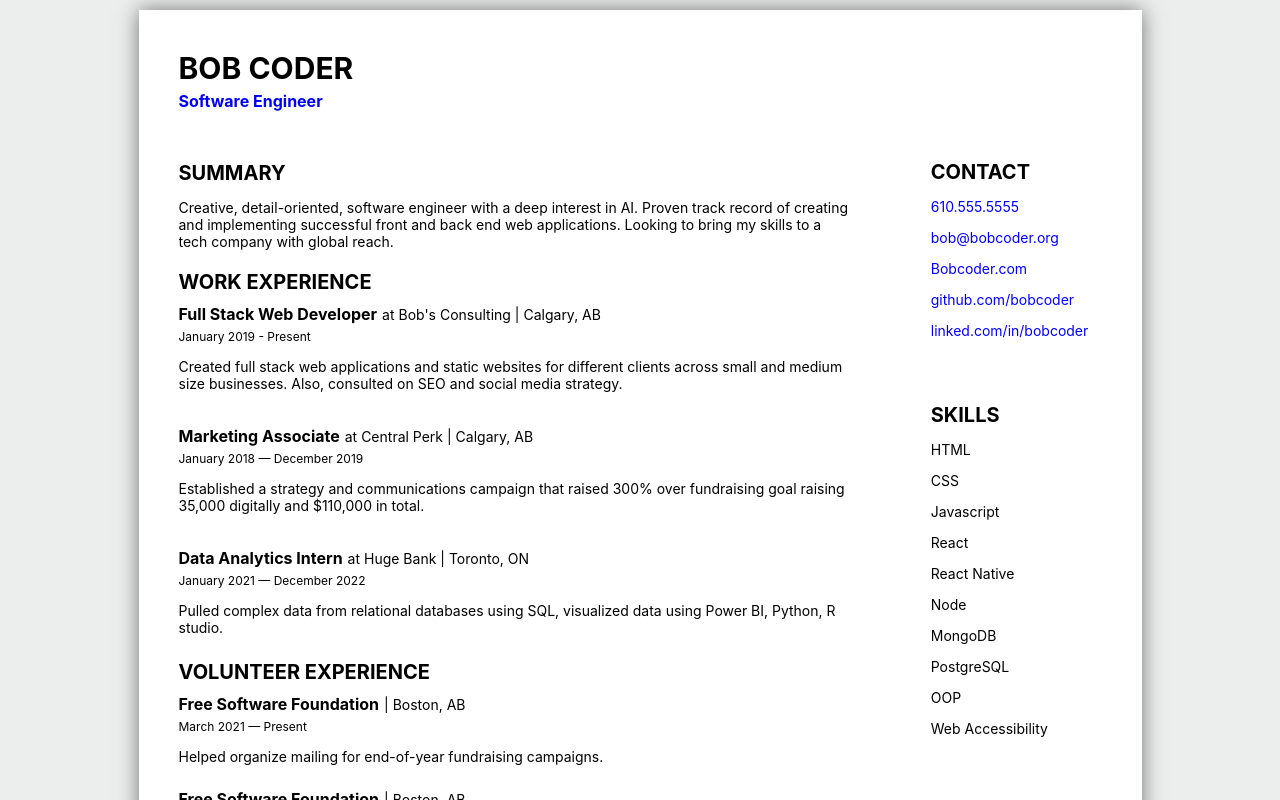
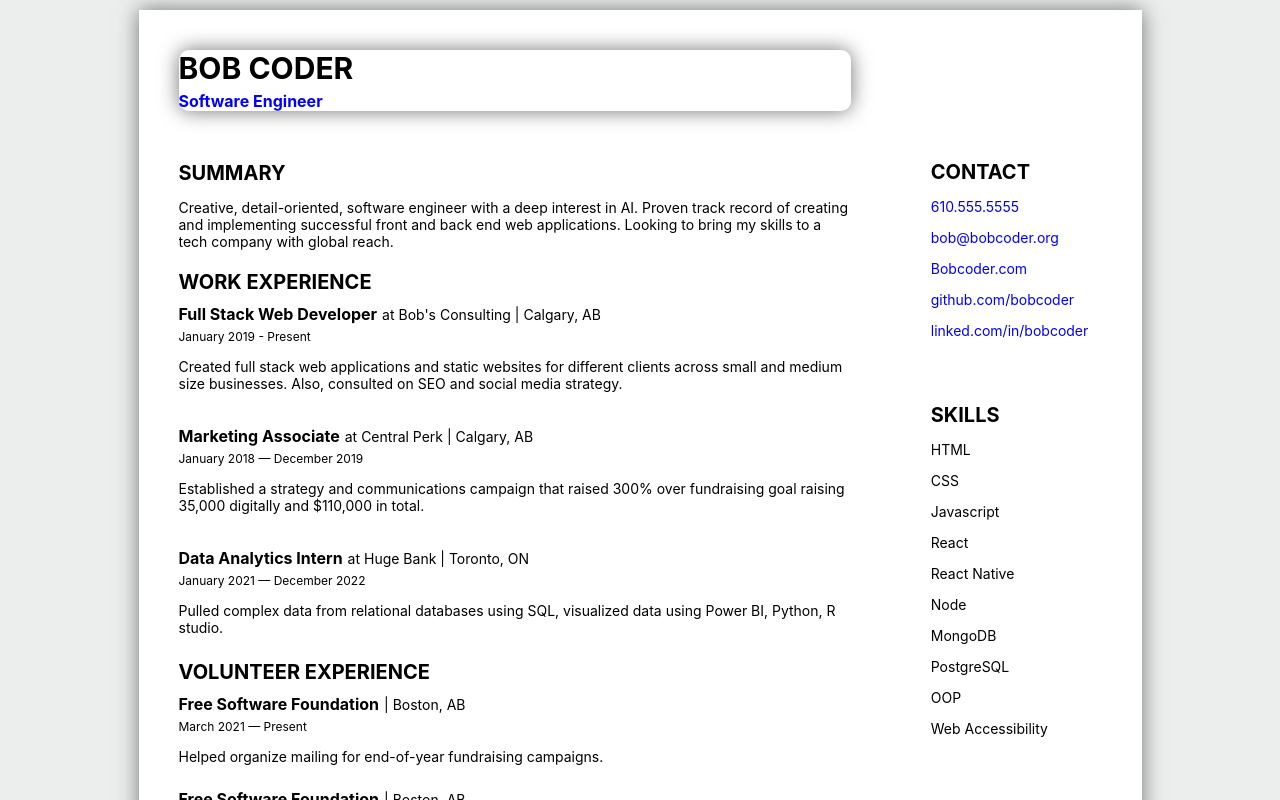
Before and after one commit to ianvei/cv-react, a React (Create React App) app: page / in a window 1280 px wide. In both pictures the pointer is over the element 514 px from the left and 80 px from the top of the page. Shown: the top 800 px of the page. Built offline with nearby package versions, Linux system fonts and the light colour scheme.

Commit message:
added div highlighting on hover

```diff
--- a/src/components/Summary.js
+++ b/src/components/Summary.js
@@ -39,7 +39,7 @@ export default class Summary extends Component {
                 {/* <button onClick={this.openForm} className="edit-summary-btn">Edit</button> */}
                 <form action="" className={isActive ? "summary-form-visible" : 'hidden'}>
                     <button className="summaryClose" onClick={this.closeForm}>Close</button>
-                    <label htmlFor="textArea">Enter your name</label>
+                    <label htmlFor="textArea">Enter profile summary</label>
                         {/* <input
                             className="textArea"
                             rows='4'
--- a/src/components/Volunteer.js
+++ b/src/components/Volunteer.js
@@ -97,14 +97,14 @@ export default class Volunteer extends Component {
                                                 type="text"
                                                 id={index}
                                             />
-                                        <label htmlFor="employer">Enter company name</label>
+                                        {/* <label htmlFor="employer">Enter company name</label>
                                             <input
                                                 onChange={(e) => this.onChange(e, index)}
                                                 value={singleJob.job.employer}
                                                 name='employer'
                                                 type="text"
                                                 id={index}
-                                            />
+                                            />     */}
                                         <label htmlFor="city">Enter city name</label>
                                             <input
                                                 onChange={(e) => this.onChange(e, index)}
--- a/src/index.css
+++ b/src/index.css
@@ -357,3 +357,15 @@ h3 {
   margin-top: 5px;
   color: blue;
 }
+
+.App > .body-content > div:hover {
+  box-shadow: 0 0 20px rgb(115, 115, 115);
+  border-radius: 10px;
+  cursor: pointer;
+}
+
+.App > .sidebar > div:hover {
+  box-shadow: 0 0 20px rgb(115, 115, 115);
+  border-radius: 10px;
+  /* border: 1px solid black; */
+}
```
